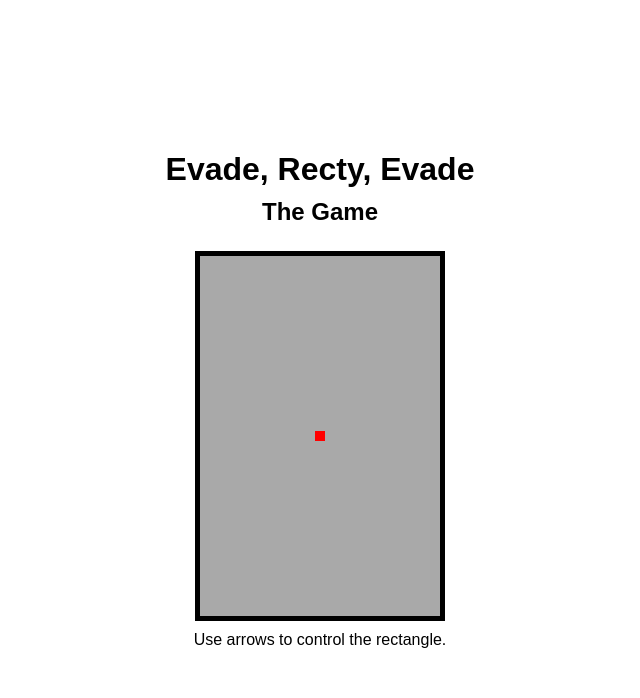
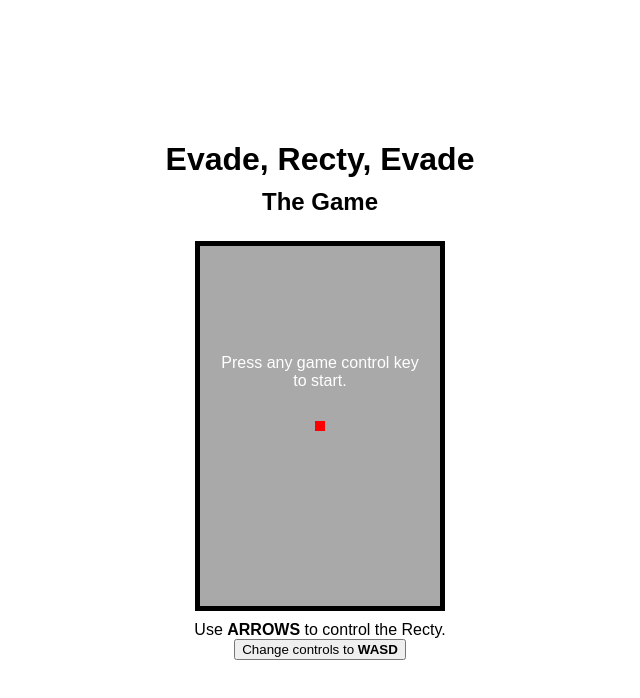
Before and after one commit to Nick-Omen/recty-game, a React (Create React App) app: page / in a window 1280 px wide. Shown: the top 698 px of the page, without its empty margins (320-960 px from the left). Built offline with nearby package versions, Linux system fonts and the light colour scheme.

Commit message:
Add WASD controls

```diff
--- a/src/App.js
+++ b/src/App.js
@@ -72,13 +72,11 @@ class App extends React.Component {
   state = Object.assign({}, this.initialState);
 
   onChangeDirection(direction) {
-    if (direction === 'another' || direction === this.state.direction) {
+    if (!direction || direction === this.state.direction) {
       return false;
     }
 
     const obstacles = generateObstacles(direction, this.state.level + 1);
-
-    console.log(obstacles);
 
     const level = Math.round(this.state.score / LEVEL_SCORE_COUNT);
 
@@ -211,7 +209,11 @@ class App extends React.Component {
                 <span className="score-number">{this.state.level}</span>
               </span>
             </span>
-          ) : null}
+          ) : (
+            <span className="game-pause">
+              Press any game control key to start.
+            </span>
+          )}
           <Snake data={this.state.snake} size={SNAKE_SIZE} />
           <Obstacles data={this.state.obstacles} size={SNAKE_SIZE} />
         </Board>
--- a/src/game/Controls.jsx
+++ b/src/game/Controls.jsx
@@ -2,6 +2,19 @@ import React from 'react';
 import PropTypes from 'prop-types';
 
 const FAULT_RATIO = 50;
+
+const ARROWS_MAPPING = {
+  37: 'left',
+  38: 'top',
+  39: 'right',
+  40: 'bottom'
+};
+const WASD_MAPPING = {
+  65: 'left',
+  87: 'top',
+  68: 'right',
+  83: 'bottom'
+};
 
 export default class Controls extends React.Component {
   static propTypes = {
@@ -13,6 +26,11 @@ export default class Controls extends React.Component {
 
   constructor(props) {
     super(props);
+
+    this.state = {
+      controls: 'arrows',
+    };
+
     this.onKeyDown = this.onKeyDown.bind(this);
     this.onTouchStart = this.onTouchStart.bind(this);
     this.onTouchMove = this.onTouchMove.bind(this);
@@ -73,18 +91,15 @@ export default class Controls extends React.Component {
   onKeyDown(e) {
     const { keyCode } = e;
 
-    switch (keyCode) {
-      case 37:
-        return this.props.onChangeDirection('left');
-      case 38:
-        return this.props.onChangeDirection('top');
-      case 39:
-        return this.props.onChangeDirection('right');
-      case 40:
-        return this.props.onChangeDirection('bottom');
-      default:
-        return this.props.onChangeDirection('another');
-    }
+    const keyMapping = this.state.controls === 'arrows'
+      ? ARROWS_MAPPING
+      : WASD_MAPPING;
+
+    this.props.onChangeDirection(keyMapping[keyCode]);
+  }
+
+  changeControls(controls) {
+    this.setState({ controls: controls });
   }
 
   render() {
@@ -92,15 +107,29 @@ export default class Controls extends React.Component {
     if ('ontouchstart' in document.documentElement) {
       return (
         <div className="text-center">
-          Swipe in direction.
+          Swipe in direction to control the Recty.
         </div>
       );
     }
 
-    return (
-      <div className="text-center">
-        Use arrows to control the rectangle.
-      </div>
-    );
+    if (this.state.controls === 'arrows') {
+      return (
+        <div className="text-center">
+          Use <b>ARROWS</b> to control the Recty.
+          <br/>
+          <button onClick={this.changeControls.bind(this, 'wasd')}>Change controls to <b>WASD</b></button>
+        </div>
+      );
+    } else if (this.state.controls === 'wasd') {
+      return (
+        <div className="text-center">
+          Use <b>WASD</b> to control the Recty.
+          <br/>
+          <button onClick={this.changeControls.bind(this, 'arrows')}>Change controls to <b>ARROWS</b></button>
+        </div>
+      );
+    }
+
+    return null
   }
 }
--- a/src/index.css
+++ b/src/index.css
@@ -5,6 +5,10 @@ body {
   font-family: sans-serif;
   height: 100%;
   overflow: hidden;
+}
+
+* {
+  box-sizing: border-box;
 }
 
 .container,
@@ -74,6 +78,16 @@ body {
   top: 50px;
 }
 
+.game-pause {
+  position: absolute;
+  top: 30%;
+  left: 0;
+  width: 100%;
+  text-align: center;
+  padding: 0 20px;
+  color: white;
+}
+
 .score-number {
   font-size: 20px;
   font-weight: bold;
```
